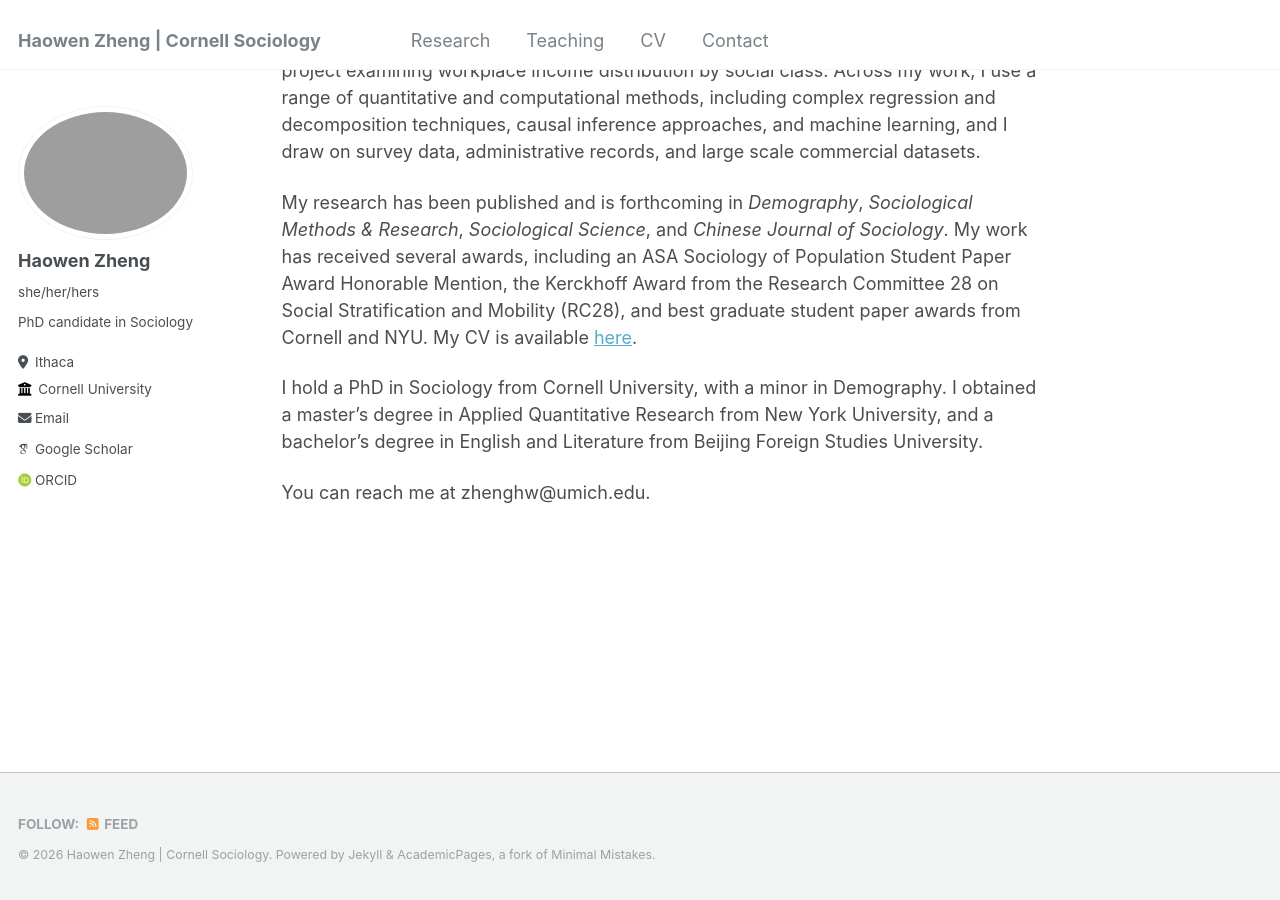
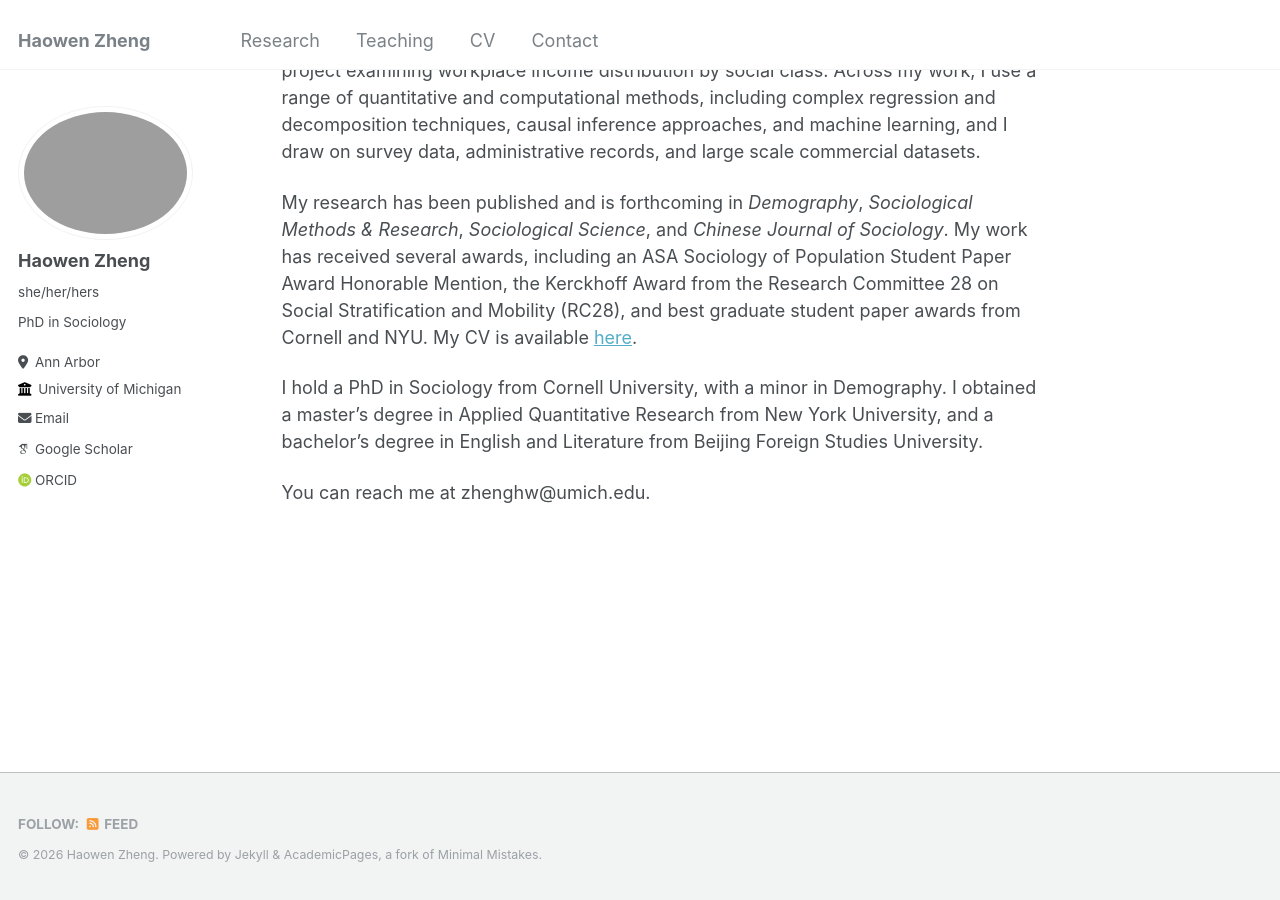
Before and after one commit to haowenzhg/haowenzhg.github.io, a Jekyll site: the page built from _pages/about.md, in a window 1280 px wide and 900 px high, scrolled down 620 px. Built offline with Jekyll 4.4.1, drawn with Linux system fonts in a browser that asks for light colours; some web fonts are replaced.

Commit message:
Update _config.yml
update affiliation

```diff
--- a/_config.yml
+++ b/_config.yml
@@ -10,9 +10,9 @@
 
 # Basic Site Settings
 locale                   : "en-US"
-title                    : "Haowen Zheng | Cornell Sociology"
+title                    : "Haowen Zheng"
 title_separator          : "-"
-name                     : &name "Haowen Zheng | Cornell Sociology"
+name                     : &name "Haowen Zheng"
 description              : &description
 url                      : "https://haowenzhg.github.io" # the base hostname & protocol for your site e.g. "https://mmistakes.github.io"
 baseurl                  : "" # the subpath of your site, e.g. "/blog"
@@ -26,11 +26,11 @@ author:
   avatar           : "profile.png"
   name             : "Haowen Zheng"
   pronouns         : "she/her/hers"
-  bio              : "PhD candidate in Sociology"
-  location         : "Ithaca"
-  employer         : "Cornell University"
+  bio              : "PhD in Sociology"
+  location         : "Ann Arbor"
+  employer         : "University of Michigan"
   uri              : # URL
-  email            : "hz492@cornell.edu"
+  email            : "zhenghw@umich.edu"
 
   # Academic websites
   arxiv            : # URL - Update with the correct link to your profile
```
